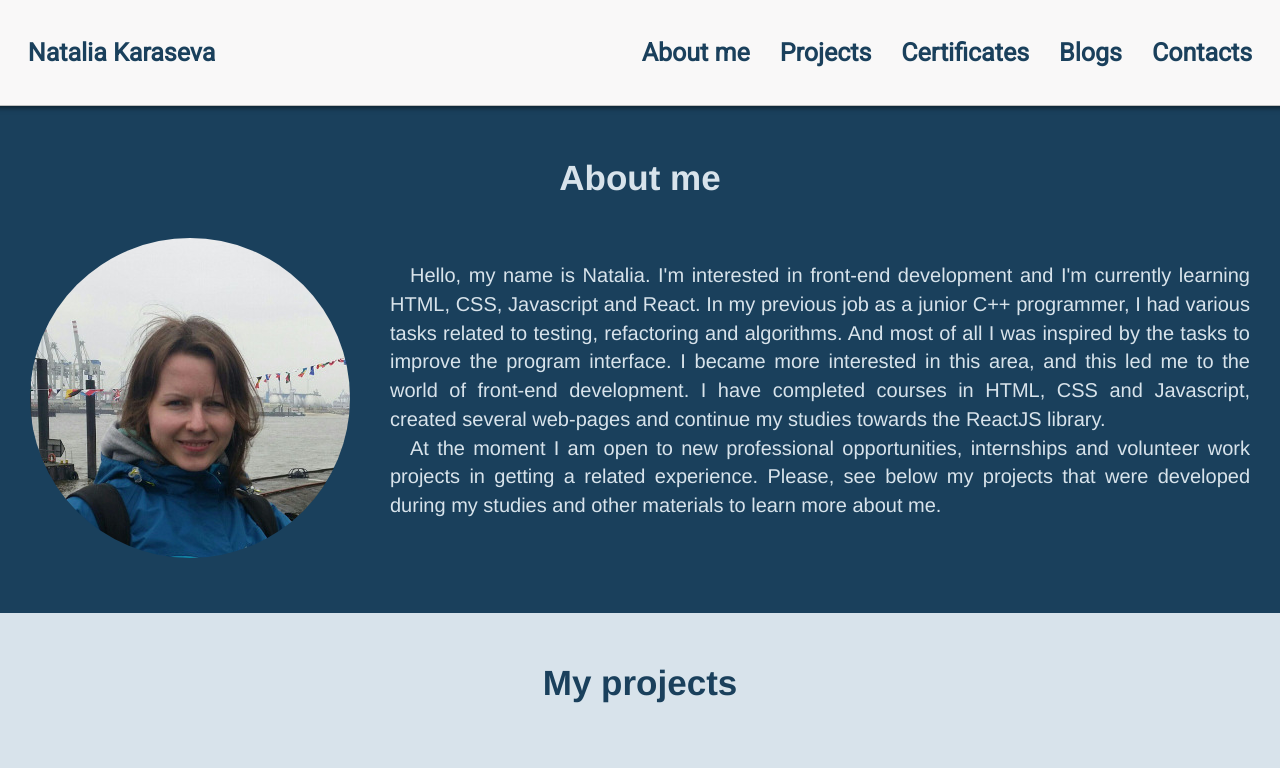
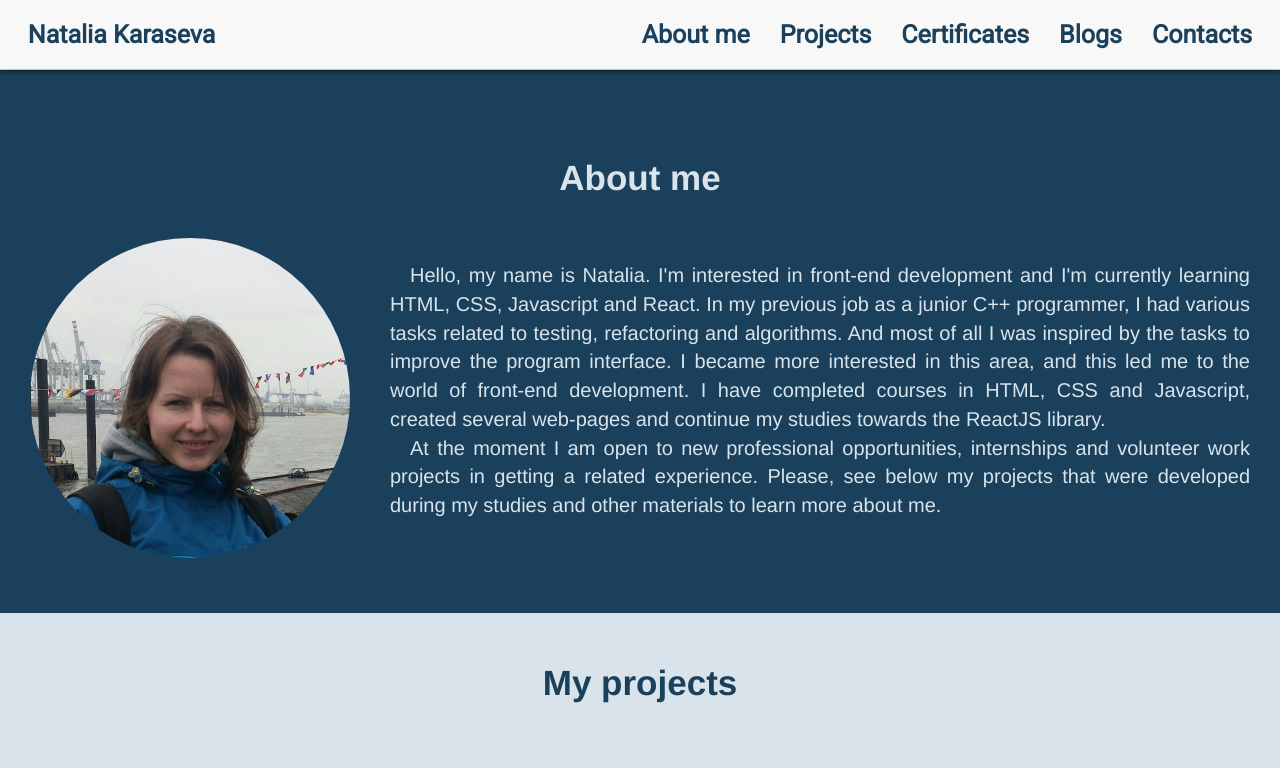
Before and after one commit to nat-k-dev/natkdev.com, a React (Create React App) app: page / in a window 1280 px wide. Shown: the top 768 px of the page. Built offline with nearby package versions, Linux system fonts and the light colour scheme.

Commit message:
remove big padding

```diff
--- a/src/components/common-blocks/header/header.css
+++ b/src/components/common-blocks/header/header.css
@@ -6,7 +6,6 @@
 	justify-content: space-between;
 	align-items: baseline;
 	top: 0;
-	padding: 18px;
 	background-color: var(--header-background-color);
 	color: var(--header-text-color);
 	border-bottom: solid 1px silver;
```
